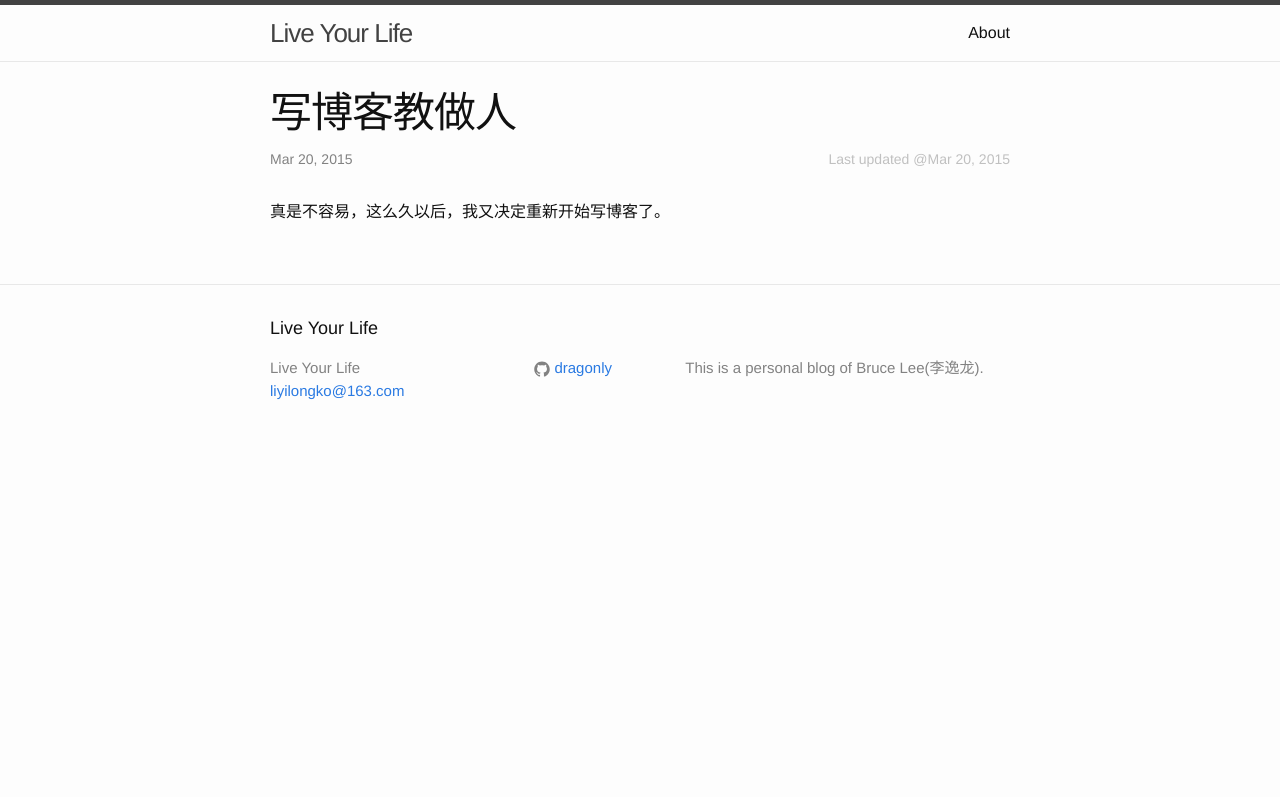
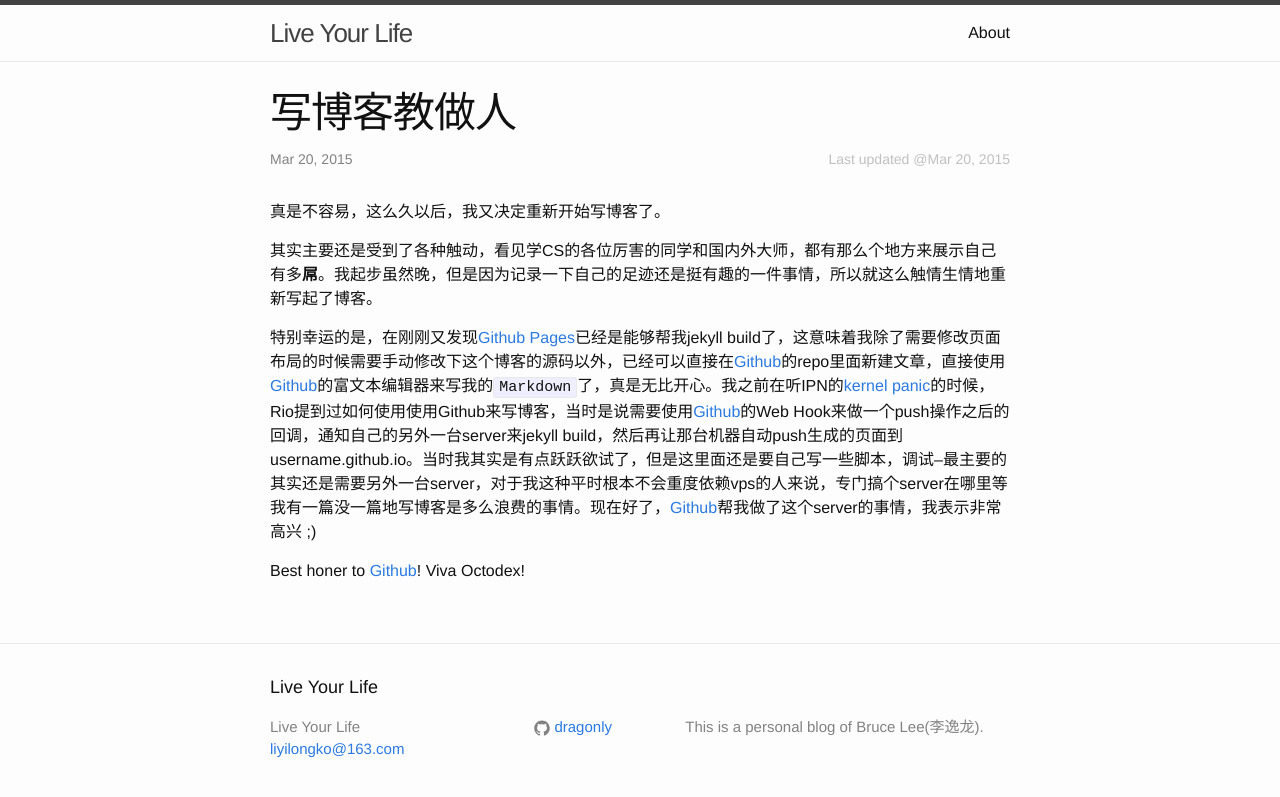
Before and after one commit to dragonly/dragonly.github.io, a Jekyll site: the page built from _posts/2015-03-20-写博客教做人.md, in a window 1280 px wide. Shown: the top 797 px of the page. Built offline with Jekyll 4.4.1, drawn with Linux system fonts in a browser that asks for light colours; comment, search, counter and statistics services are not loaded.

Commit message:
Update 2015-03-20-写博客教做人.md

```diff
--- a/_posts/2015-03-20-写博客教做人.md
+++ b/_posts/2015-03-20-写博客教做人.md
@@ -2,3 +2,13 @@
 last_updated: 2015-03-20
 ---
 真是不容易，这么久以后，我又决定重新开始写博客了。
+
+其实主要还是受到了各种触动，看见学CS的各位厉害的同学和国内外大师，都有那么个地方来展示自己有多**屌**。我起步虽然晚，但是因为记录一下自己的足迹还是挺有趣的一件事情，所以就这么触情生情地重新写起了博客。
+
+特别幸运的是，在刚刚又发现[Github Pages][github-pages]已经是能够帮我jekyll build了，这意味着我除了需要修改页面布局的时候需要手动修改下这个博客的源码以外，已经可以直接在[Github][github]的repo里面新建文章，直接使用[Github][github]的富文本编辑器来写我的`Markdown`了，真是无比开心。我之前在听IPN的[kernel panic][kernel-panic]的时候，Rio提到过如何使用使用Github来写博客，当时是说需要使用[Github][github]的Web Hook来做一个push操作之后的回调，通知自己的另外一台server来jekyll build，然后再让那台机器自动push生成的页面到username.github.io。当时我其实是有点跃跃欲试了，但是这里面还是要自己写一些脚本，调试--最主要的其实还是需要另外一台server，对于我这种平时根本不会重度依赖vps的人来说，专门搞个server在哪里等我有一篇没一篇地写博客是多么浪费的事情。现在好了，[Github][github]帮我做了这个server的事情，我表示非常高兴 ;)
+
+Best honer to [Github][github]! Viva Octodex!
+
+[github]: https://github.com/
+[github-pages]: https://pages.github.com/
+[kernel-panic]: http://ipn.li/kernelpanic/
```
